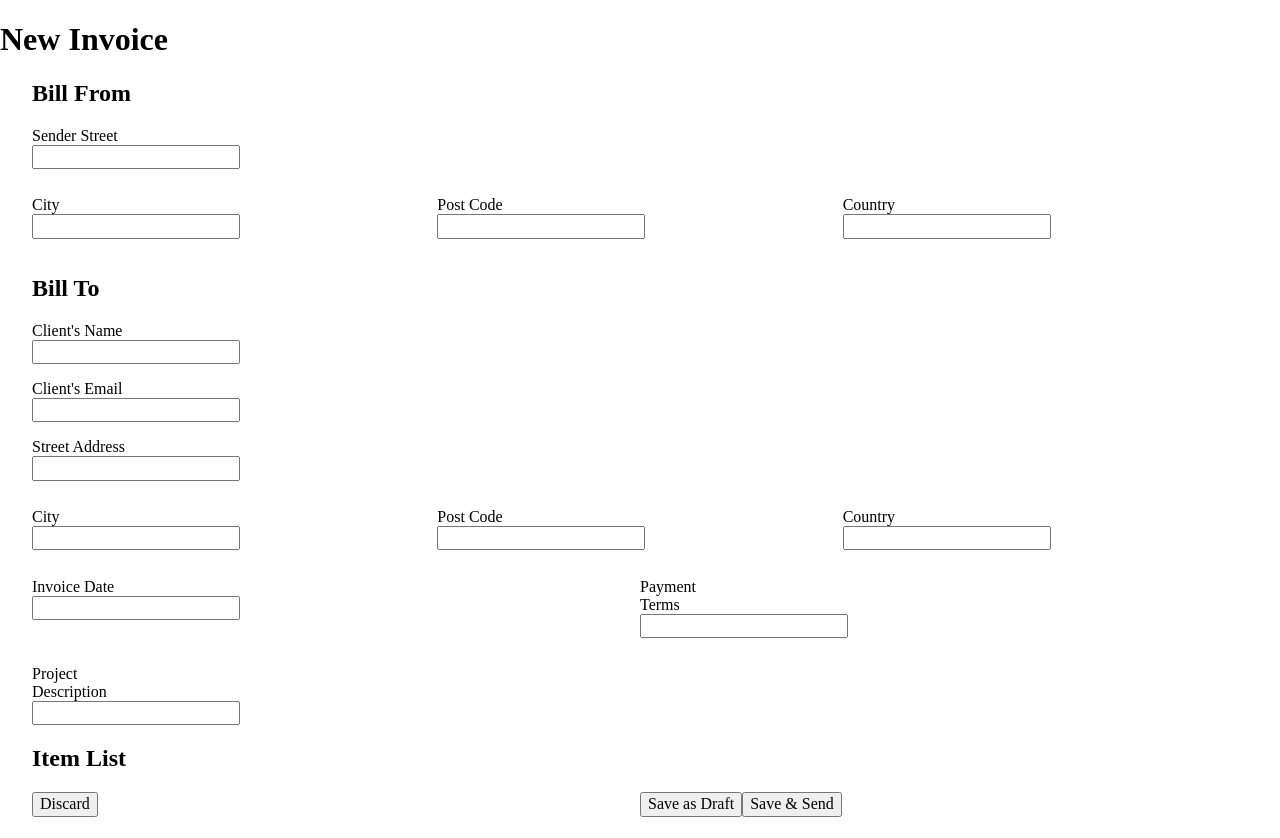
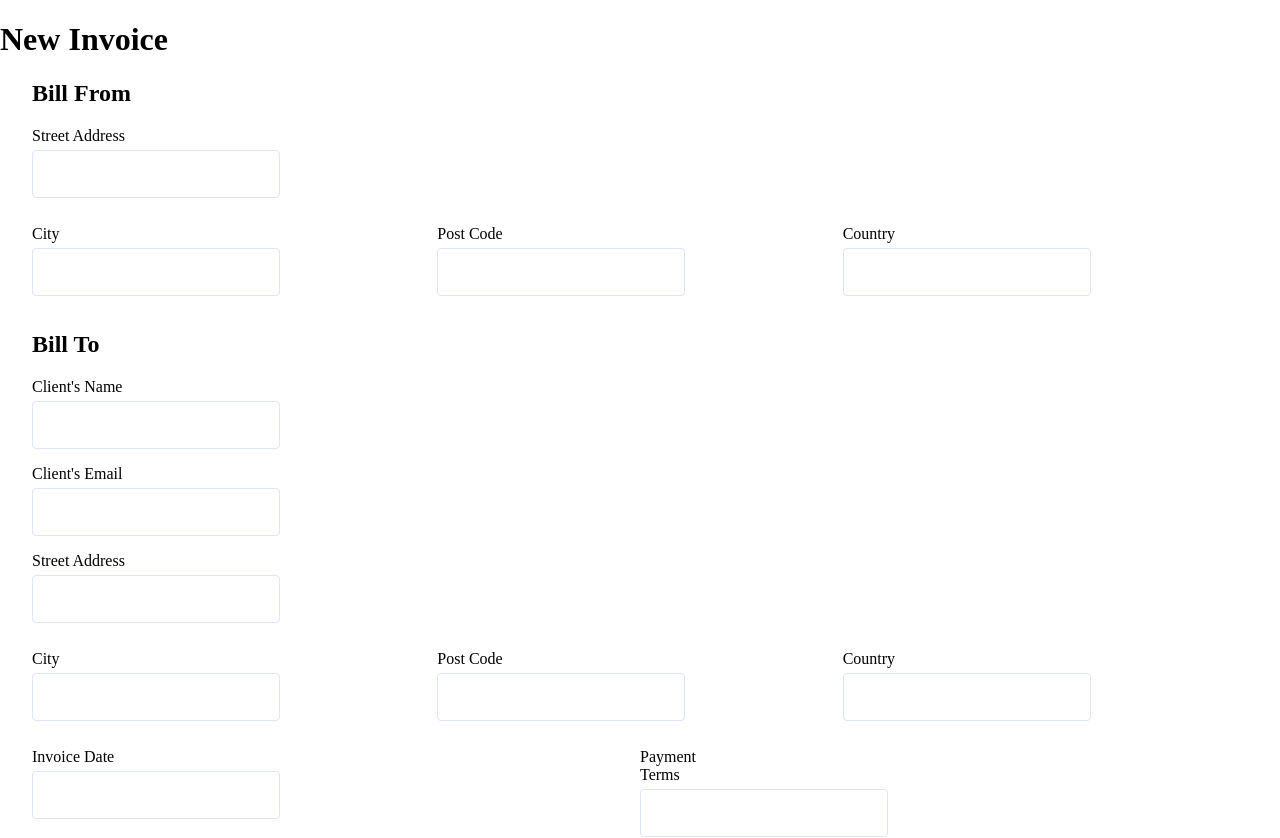
Before and after one commit to davidchanho/invoice-app, a Next.js app: page /create in a window 1280 px wide. Shown: the top 838 px of the page. Before the commit the page ends 817 px from the top, so only its background shows below. Built offline with nearby package versions, Linux system fonts and the light colour scheme.

Commit message:
add post invoice

```diff
--- a/app/invoicesSlice.ts
+++ b/app/invoicesSlice.ts
@@ -92,11 +92,12 @@ export const fetchInvoiceDetails = (id: string) => async (dispatch) => {
   }
 };
 
-export const createInvoice = () => async (dispatch) => {
+export const createInvoice = (invoice: IInvoice) => async (dispatch) => {
   dispatch(loading());
   try {
-    const { data } = await axios.post(url);
-    dispatch(create(data));
+    console.log(invoice)
+    axios.post(url, invoice);
+    dispatch(create(invoice));
   } catch (err) {
     dispatch(error());
   }
--- a/components/_shared/form/index.tsx
+++ b/components/_shared/form/index.tsx
@@ -2,6 +2,22 @@ import styled from "styled-components";
 
 const Form = styled.form`
   padding: 0 2rem;
+
+  input {
+    &:not([type="submit"]),
+    &:not([type="reset"]) {
+      min-width: 248px;
+      height: 48px;
+      border: 1px solid ${(props) => props.theme.colors.secondary};
+      border-radius: 4px;
+      color: ${(props) => props.theme.colors.black};
+      padding: 1rem;
+      margin-top: 0.3rem;
+      &:active {
+        border: 1px solid ${(props) => props.theme.colors.primary};
+      }
+    }
+  }
 `;
 
 export default Form;
--- a/pages/api/invoices/index.ts
+++ b/pages/api/invoices/index.ts
@@ -24,7 +24,7 @@ async function handler(req, res) {
 
     const invoice = {
       id: nanoid(6),
-      createdAt: req.body.createdAt,
+      createdAt: new Date().toDateString(),
       paymentDue: req.body.paymentDue,
       description: req.body.description,
       paymentTerms: req.body.paymentTerms,
@@ -32,16 +32,16 @@ async function handler(req, res) {
       clientEmail: req.body.clientEmail,
       status: req.body.status,
       senderAddress: {
-        street: req.body.sender.street,
-        city: req.body.sender.city,
-        postCode: req.body.sender.postCode,
-        country: req.body.sender.country,
+        street: req.body.senderStreet,
+        city: req.body.senderCity,
+        postCode: req.body.senderPostCode,
+        country: req.body.senderCountry,
       },
       clientAddress: {
-        street: req.body.client.street,
-        city: req.body.client.street,
-        postCode: req.body.client.street,
-        country: req.body.client.street,
+        street: req.body.clientStreet,
+        city: req.body.clientCity,
+        postCode: req.body.clientPostCode,
+        country: req.body.clientCountry,
       },
       items: req.body.items,
       total: req.body.total,
--- a/pages/create/index.tsx
+++ b/pages/create/index.tsx
@@ -1,65 +1,20 @@
-import { yupResolver } from "@hookform/resolvers/yup";
 import React from "react";
-import { useForm } from "react-hook-form";
-import * as yup from "yup";
 import Form from "../../components/_shared/form";
 import FormGroup from "../../components/_shared/form-group";
 import FormRow from "../../components/_shared/form-row";
+import AddressForm from "./AddressForm";
 import ItemForm from "./ItemForm";
-
-const schema = yup.object().shape({
-  senderStreet: yup.string().required(),
-  senderCity: yup.string().required(),
-  senderPostCode: yup.string().required(),
-  senderCountry: yup.string().required(),
-  clientName: yup.string().required(),
-  clientEmail: yup.string().required(),
-  clientStreet: yup.string().required(),
-  clientCity: yup.string().required(),
-  clientPostCode: yup.string().required(),
-  clientCountry: yup.string().required(),
-  paymentDue: yup.date().required(),
-  paymentTerms: yup.number().positive().integer().required(),
-  description: yup.string().required(),
-});
+import useCreateForm from "./useCreateForm";
 
 function Create() {
-  const { register, handleSubmit, getValues, errors } = useForm<any>({
-    resolver: yupResolver(schema),
-  });
-  const onSubmit = (data: any) => {
-    console.log("create", data);
-  };
-  const values = getValues();
+  const { register, handleSubmit, values, errors, onSubmit } = useCreateForm();
 
   return (
     <div>
       <h1>New Invoice</h1>
       <Form onSubmit={handleSubmit(onSubmit)}>
         <h2>Bill From</h2>
-        <FormGroup>
-          <label>Sender Street</label>
-          <input name="senderStreet" type="text" ref={register} />
-          <p>{errors.senderStreet?.message}</p>
-        </FormGroup>
-
-        <FormRow>
-          <FormGroup>
-            <label>City</label>
-            <input name="senderCity" type="text" ref={register} />
-            <p>{errors.senderCity?.message}</p>
-          </FormGroup>
-          <FormGroup>
-            <label>Post Code</label>
-            <input name="senderPostCode" type="text" ref={register} />
-            <p>{errors.senderPostCode?.message}</p>
-          </FormGroup>
-          <FormGroup>
-            <label>Country</label>
-            <input name="senderCountry" type="text" ref={register} />
-            <p>{errors.senderCountry?.message}</p>
-          </FormGroup>
-        </FormRow>
+        <AddressForm register={register} receiver="sender" errors={errors} />
 
         <h2>Bill To</h2>
         <FormGroup>
@@ -74,29 +29,7 @@ function Create() {
           <p>{errors.clientEmail?.message}</p>
         </FormGroup>
 
-        <FormGroup>
-          <label>Street Address</label>
-          <input name="clientStreet" type="text" ref={register} />
-          <p>{errors.clientStreet?.message}</p>
-        </FormGroup>
-
-        <FormRow>
-          <FormGroup>
-            <label>City</label>
-            <input name="clientCity" type="text" ref={register} />
-            <p>{errors.clientCity?.message}</p>
-          </FormGroup>
-          <FormGroup>
-            <label>Post Code</label>
-            <input name="clientPostCode" type="text" ref={register} />
-            <p>{errors.clientPostCode?.message}</p>
-          </FormGroup>
-          <FormGroup>
-            <label>Country</label>
-            <input name="clientCountry" type="text" ref={register} />
-            <p>{errors.clientCountry?.message}</p>
-          </FormGroup>
-        </FormRow>
+        <AddressForm register={register} receiver="client" errors={errors} />
 
         <FormRow>
           <FormGroup>
@@ -125,11 +58,11 @@ function Create() {
 
         <FormRow>
           <div>
-            <button>Discard</button>
+            <input type="reset" value="Discard" />
           </div>
 
           <div>
-            <button>Save as Draft</button>
+            <input type="submit" value="Save as Draft" />
             <input type="submit" value="Save & Send" />
           </div>
         </FormRow>
--- a/pages/create/useCreateForm.tsx
+++ b/pages/create/useCreateForm.tsx
@@ -1,20 +1,21 @@
 import { yupResolver } from "@hookform/resolvers/yup";
 import { useForm } from "react-hook-form";
 import * as yup from "yup";
+import { useAppDispatch } from "../../app/hooks";
+import { createInvoice } from "../../app/invoicesSlice";
 import { IInvoice } from "../../types";
 
 const schema = yup.object().shape({
-  senderAddress: yup.string().required(),
+  senderStreet: yup.string().required(),
   senderCity: yup.string().required(),
-  senderPostCost: yup.string().required(),
+  senderPostCode: yup.string().required(),
   senderCountry: yup.string().required(),
   clientName: yup.string().required(),
   clientEmail: yup.string().required(),
-  clientAddress: yup.string().required(),
+  clientStreet: yup.string().required(),
   clientCity: yup.string().required(),
-  clientPostCost: yup.string().required(),
+  clientPostCode: yup.string().required(),
   clientCountry: yup.string().required(),
-  sendName: yup.string().required(),
   paymentDue: yup.date().required(),
   paymentTerms: yup.number().positive().integer().required(),
   description: yup.string().required(),
@@ -24,7 +25,10 @@ const useCreateForm = () => {
   const { register, handleSubmit, getValues, errors } = useForm({
     resolver: yupResolver(schema),
   });
-  const onSubmit = (data: IInvoice) => console.log(data);
+  const dispatch = useAppDispatch();
+  const onSubmit = (data: IInvoice) => {
+    dispatch(createInvoice(data));
+  };
   const values = getValues();
 
   return { register, handleSubmit, values, errors, onSubmit };
```
